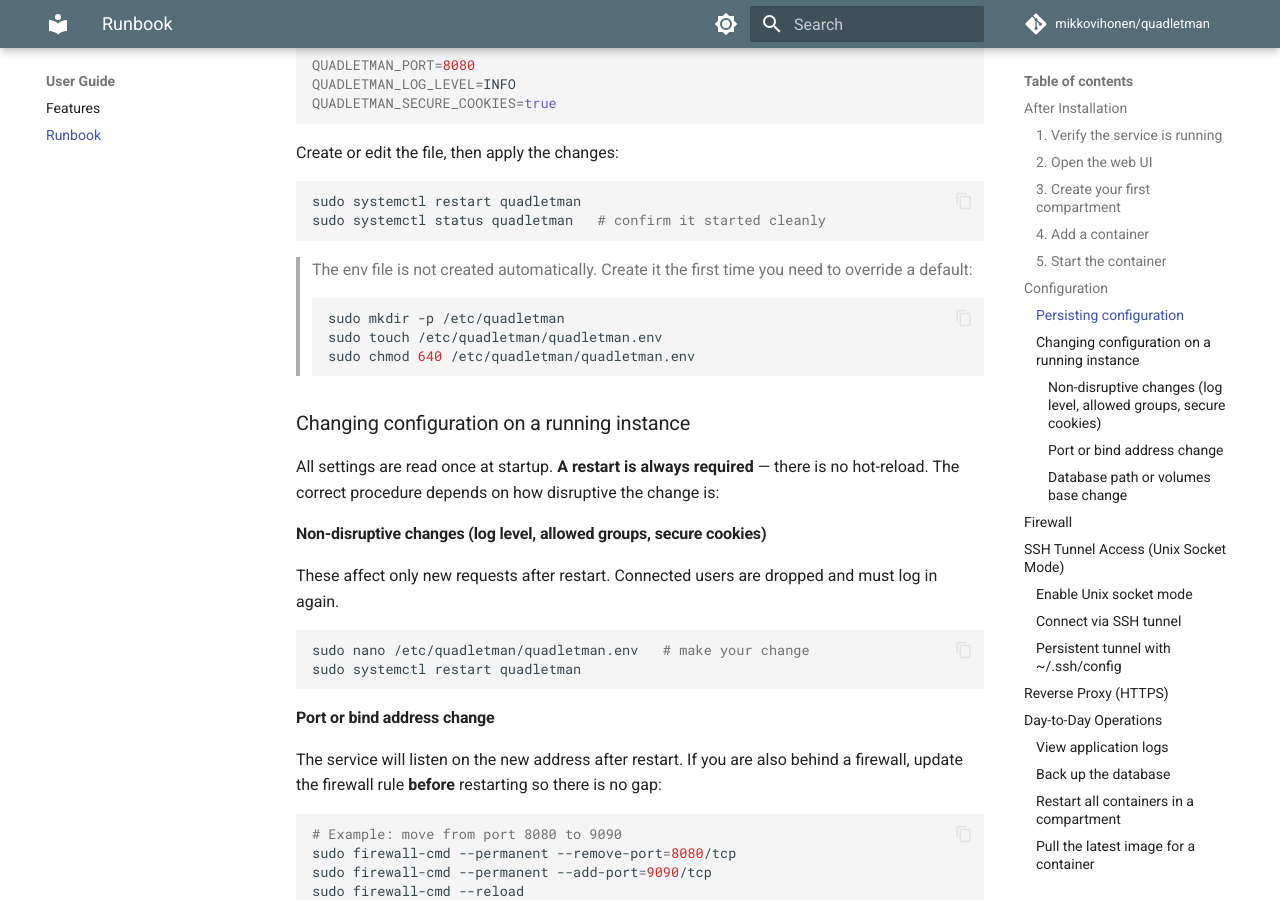
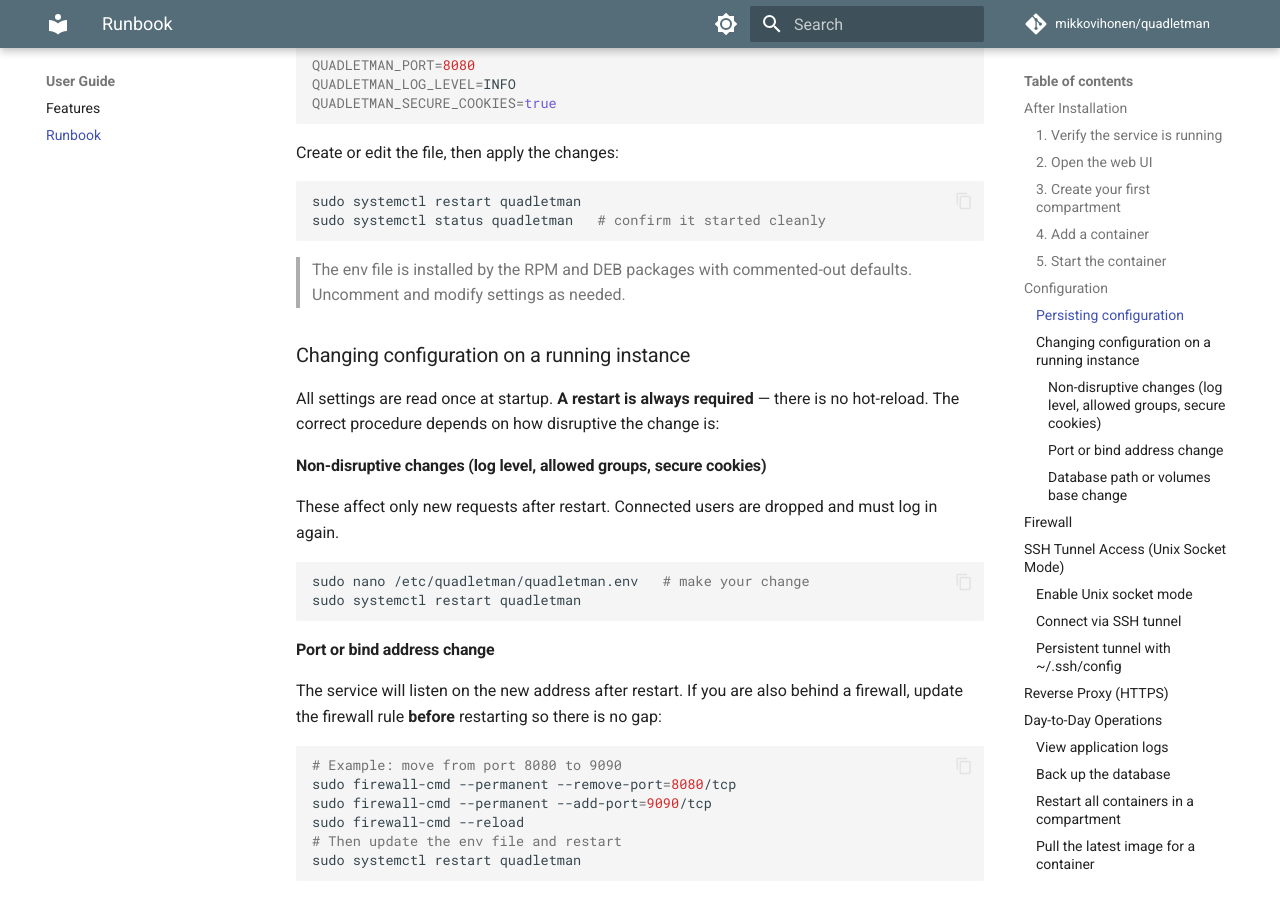
Before and after one commit to mikkovihonen/quadletman, an MkDocs documentation site: the page built from docs/runbook.md, in a window 1280 px wide and 900 px high, scrolled down 4714 px. Built offline with MkDocs 1.6.1 and Material for MkDocs 9.7.7, drawn with Linux system fonts in a browser that asks for light colours; comment, search, counter and statistics services are not loaded.

Commit message:
FIX create environment file automatically

````diff
--- a/docs/runbook.md
+++ b/docs/runbook.md
@@ -129,13 +129,8 @@
 sudo systemctl status quadletman   # confirm it started cleanly
 ```
 
-> The env file is not created automatically. Create it the first time you need to override
-> a default:
-> ```bash
-> sudo mkdir -p /etc/quadletman
-> sudo touch /etc/quadletman/quadletman.env
-> sudo chmod 640 /etc/quadletman/quadletman.env
-> ```
+> The env file is installed by the RPM and DEB packages with commented-out defaults.
+> Uncomment and modify settings as needed.
 
 ### Changing configuration on a running instance
 
````
Also changed, not shown: CHANGELOG.md (+6 -0 lines), 4 other files.
